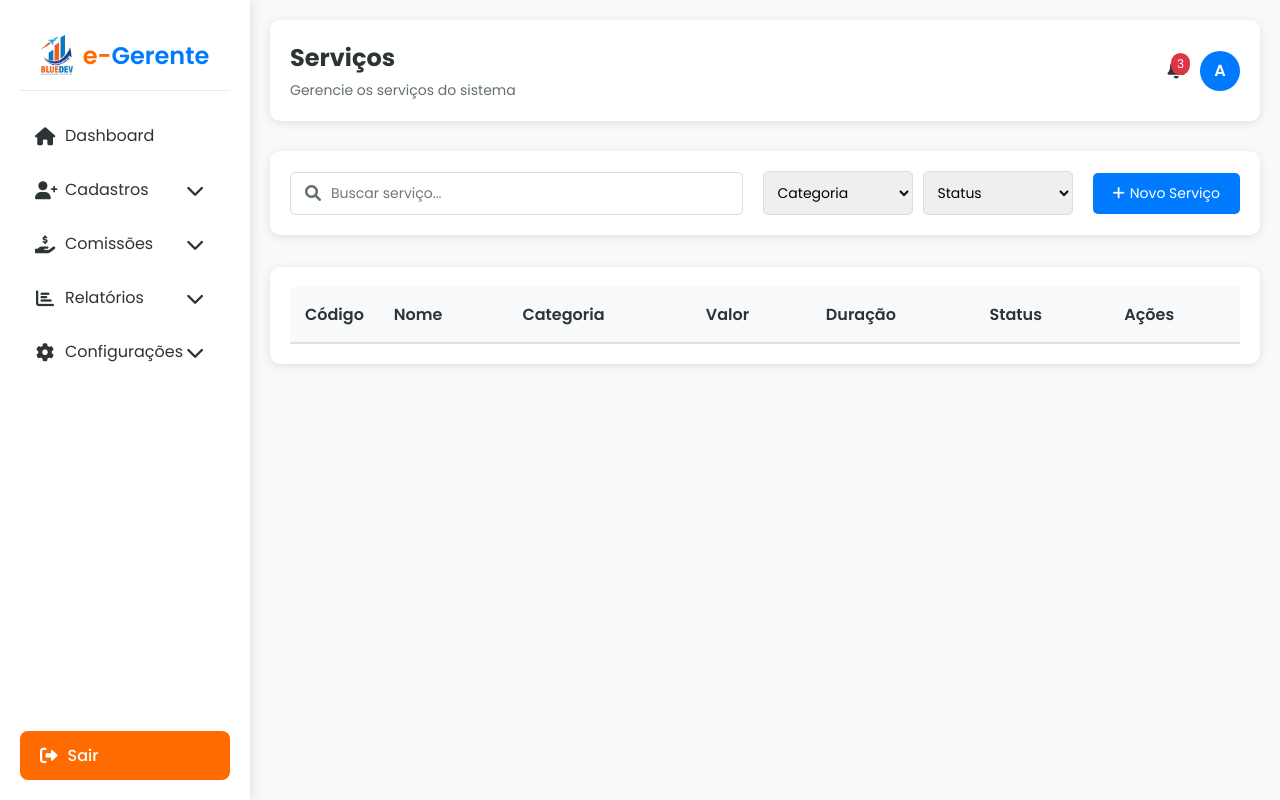
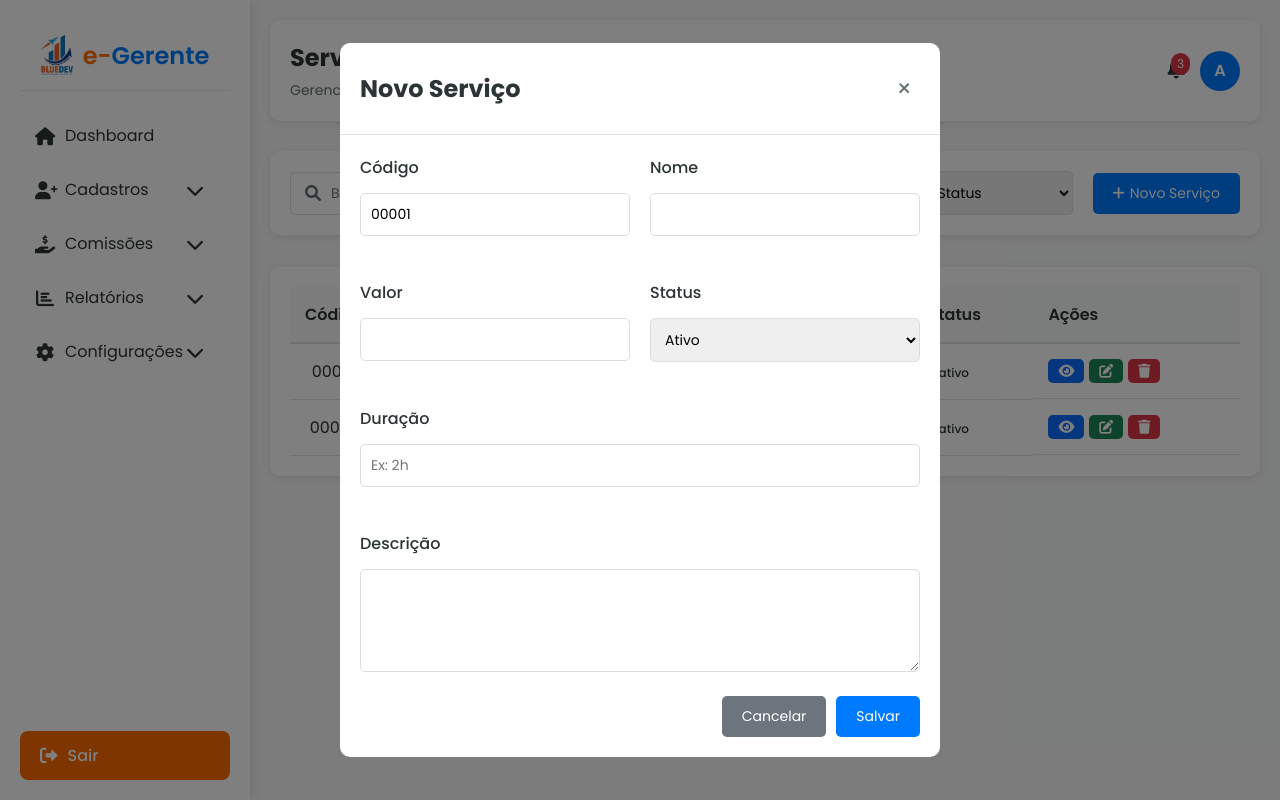
Before and after one commit to BlusDevsoftware/eGerente, a plain HTML site: page frontend/Paginas_HTML/servicos.html in a window 1280 px wide. Both pictures are taken after a click on the button "Novo Serviço". Drawn offline with Linux system fonts and the light colour scheme; files whose address does not match are found by name.

Commit message:
Ajustado modal de serviços e removido campo categoria

```diff
--- a/frontend/Paginas_HTML/servicos.html
+++ b/frontend/Paginas_HTML/servicos.html
@@ -105,15 +105,13 @@
                     <tr>
                         <th>Código</th>
                         <th>Nome</th>
-                        <th>Categoria</th>
                         <th>Valor</th>
-                        <th>Duração</th>
                         <th>Status</th>
                         <th>Ações</th>
                     </tr>
                 </thead>
                 <tbody>
-                    <!-- Os dados serão carregados dinamicamente -->
+                    <!-- A tabela será preenchida dinamicamente pelo JavaScript -->
                 </tbody>
             </table>
         </div>
@@ -141,23 +139,8 @@
                     </div>
                     <div class="form-row">
                         <div class="form-group">
-                            <label>Categoria</label>
-                            <select id="categoria" name="categoria" required>
-                                <option value="">Selecione...</option>
-                                <option value="consultoria">Consultoria</option>
-                                <option value="manutencao">Manutenção</option>
-                                <option value="suporte">Suporte</option>
-                            </select>
-                        </div>
-                        <div class="form-group">
                             <label>Valor</label>
                             <input type="number" id="valor" name="valor" step="0.01" min="0" required>
-                        </div>
-                    </div>
-                    <div class="form-row">
-                        <div class="form-group">
-                            <label>Duração</label>
-                            <input type="text" id="duracao" name="duracao" placeholder="Ex: 2h" required>
                         </div>
                         <div class="form-group">
                             <label>Status</label>
@@ -165,6 +148,12 @@
                                 <option value="ativo">Ativo</option>
                                 <option value="inativo">Inativo</option>
                             </select>
+                        </div>
+                    </div>
+                    <div class="form-row">
+                        <div class="form-group">
+                            <label>Duração</label>
+                            <input type="text" id="duracao" name="duracao" placeholder="Ex: 2h" required>
                         </div>
                     </div>
                     <div class="form-group">
@@ -190,13 +179,63 @@
             });
         });
 
+        // Função para carregar os serviços na tabela
+        function carregarServicos() {
+            const tbody = document.querySelector('tbody');
+            // Aqui você faria uma chamada para a API para buscar os dados
+            // Por enquanto, vamos usar dados de exemplo
+            const servicos = [
+                {
+                    codigo: '00001',
+                    nome: 'Manutenção de Computador',
+                    preco: 150.00,
+                    status: 'ativo'
+                },
+                {
+                    codigo: '00002',
+                    nome: 'Formatação de Sistema',
+                    preco: 80.00,
+                    status: 'ativo'
+                }
+            ];
+
+            tbody.innerHTML = servicos.map(servico => `
+                <tr>
+                    <td>${servico.codigo}</td>
+                    <td>${servico.nome}</td>
+                    <td>R$ ${servico.preco.toFixed(2)}</td>
+                    <td><span class="status ${servico.status}">${servico.status}</span></td>
+                    <td class="actions">
+                        <button class="action-btn view-btn" onclick="viewServico('${servico.codigo}')">
+                            <i class="fas fa-eye"></i>
+                        </button>
+                        <button class="action-btn edit-btn" onclick="editServico('${servico.codigo}')">
+                            <i class="fas fa-edit"></i>
+                        </button>
+                        <button class="action-btn delete-btn" onclick="deleteServico('${servico.codigo}')">
+                            <i class="fas fa-trash"></i>
+                        </button>
+                    </td>
+                </tr>
+            `).join('');
+        }
+
+        // Carregar serviços quando a página carregar
+        document.addEventListener('DOMContentLoaded', carregarServicos);
+
         // Modal functions
         function openModal() {
-            window.openModal('servico');
+            // Gerar código sequencial
+            const codigoInput = document.getElementById('codigo');
+            const ultimoCodigo = localStorage.getItem('ultimoCodigoServico') || '00000';
+            const novoCodigo = String(parseInt(ultimoCodigo) + 1).padStart(5, '0');
+            codigoInput.value = novoCodigo;
+
+            document.getElementById('servicoModal').style.display = 'flex';
         }
 
         function closeModal() {
-            window.closeModal('servico');
+            document.getElementById('servicoModal').style.display = 'none';
         }
 
         // Close modal when clicking outside
@@ -216,14 +255,13 @@
 
             // Salvar o último código usado
             const codigo = document.getElementById('codigo').value;
-            window.salvarUltimoCodigo('servico', codigo);
+            localStorage.setItem('ultimoCodigoServico', codigo);
 
             // Enviando apenas os campos que o backend espera
             const servico = {
                 codigo: codigo,
                 nome: formData.get('nome'),
-                descricao: formData.get('descricao') || null,
-                preco: formData.get('preco') || null,
+                preco: parseFloat(formData.get('valor')),
                 status: formData.get('status') || 'ativo'
             };
 
```
